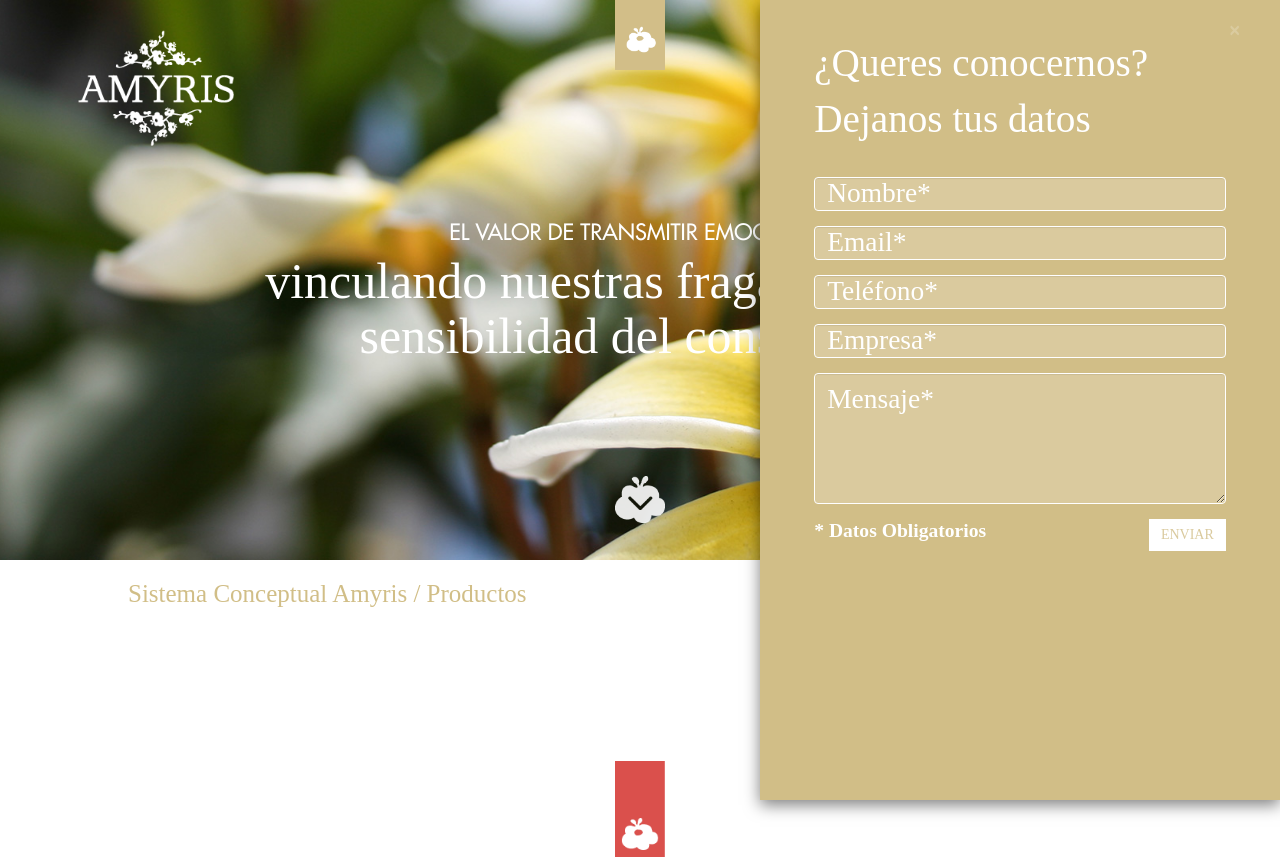
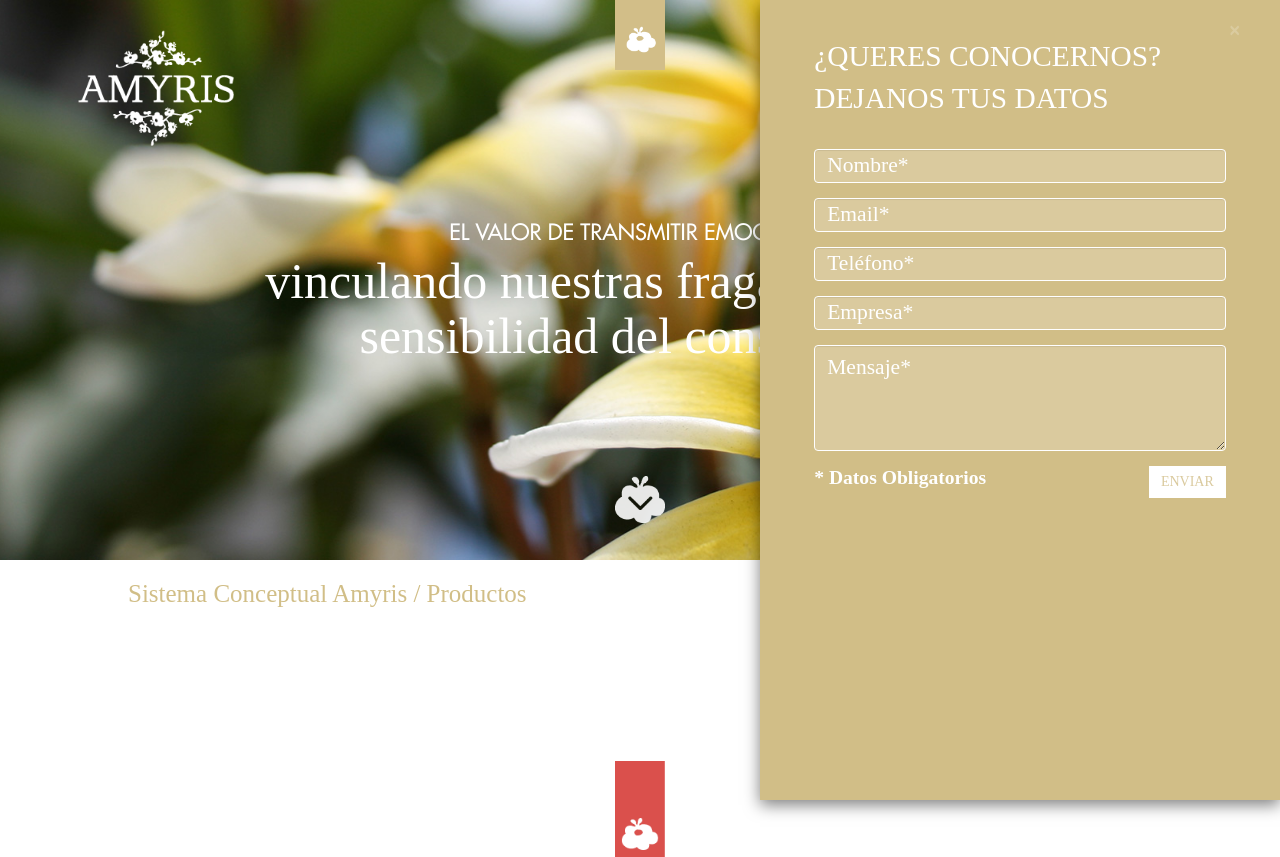
Before and after one commit to shizus/web-amyris, a PHP site: page /fragancias in a window 1280 px wide, after a click that opens the changed part. Shown: the top 857 px of the page. Run offline with PHP 8.4, Linux system fonts and the light colour scheme; some libraries are stand-ins or nearby versions; some web fonts are replaced.

Commit message:
cambios en el footer y en los modals del menú

```diff
--- a/sitio/contacto.php
+++ b/sitio/contacto.php
@@ -163,7 +163,7 @@ insertar_breadcrumbs($textoc3);
 </div>
 
 <?php  require 'footer.php';
-footer("su2_cont", "prefooter_cont", $textoc14, $textoc15);
+footer("su2_cont", "prefooter_cont", $textoc14, $textoc15, "./expertise#control-calidad");
 
 ?>
 
--- a/sitio/css/styles.css
+++ b/sitio/css/styles.css
@@ -72,6 +72,10 @@ a:focus, a:hover {
 a:hover, .navbar-normal ul.navbar-nav > li > a:hover {
     text-decoration: none;
     color: #000000;
+}
+
+.foto-footer-container a:hover {
+    color: inherit;
 }
 
 nav li.left-division:after {
@@ -232,7 +236,7 @@ nav.floating .navbar-nav>li>a {
 .modal textarea {
     background-color: #DACA9E;
     border: #ffffff solid 1px;
-    font-size: 1.4em;
+    font-size: 1.1em;
 }
 
 .modal input.form-control::-webkit-input-placeholder,
@@ -266,7 +270,8 @@ nav.floating .navbar-nav>li>a {
 
 h4.modal-title {
     font-family: "Museo 500 Regular";
-    font-size: 2em;
+    font-size: 1.5em;
+    text-transform: uppercase;
 }
 /* Always set the map height explicitly to define the size of the div
        * element that contains the map. */
--- a/sitio/expertise.php
+++ b/sitio/expertise.php
@@ -159,7 +159,7 @@ insertar_servicio($textoe4, $textoe5);
 
 
 <?php  require 'footer.php';
-footer("fotofinal", "contenedorfloresamarillas", $fragancias, $textoe29);
+footer("fotofinal", "contenedorfloresamarillas", $fragancias, $textoe29, "./fragancias");
 
 ?>
 
--- a/sitio/footer.php
+++ b/sitio/footer.php
@@ -1,14 +1,16 @@
 <?php
 require_once 'requirelanguage.php';
 
-function footer($containerId, $fotoContainerId, $titulo, $texto) {
+function footer($containerId, $fotoContainerId, $titulo, $texto, $link="#") {
 
     global $amyris, $fragancias, $expertise, $sustentabilidad, $innovaciones, $contacto2;
 
     echo "
     <div class='container' id='$containerId'>
+
         <div class='row'>
             <div class='col-md-12 col-sm-6 col-xs-12 text-center wow animated zoomIn foto-footer-container' id='$fotoContainerId' data-wow-delay='0.2s'>
+                    <a href='$link'>
                     <div class='row'>
                         <div id='footer-text-container' class='col-md-6 intro-pic wow slideInLeft'>
                             <h1 class='animation animated-item-1'>$titulo</h1>
@@ -18,12 +20,14 @@ function footer($containerId, $fotoContainerId, $titulo, $texto) {
                             </p>
                         </div>
                     </div>
+                    </a>
             </div>
         </div>
     </div>
 
     <footer id='footer'>
     <div class='container'>
+
           <div class='row'>
             <div class='col-md-7 col-md-offset-1 col-sm-12 col-sm-offset-0'>
                 <div class='row fondo-blanco'>
@@ -49,7 +53,7 @@ function footer($containerId, $fotoContainerId, $titulo, $texto) {
                                 <i class='fa fa-envelope'></i>
                             </div>
                             <div class='col-md-11'>
-                                ventas@amyris.com.ar
+                                <a href='mailto:ventas@amyris.com.ar' class='letra-negra'>ventas@amyris.com.ar</a>
                             </div>
                         </div>
                         <div class='row dato-footer'>
--- a/sitio/fragancias.php
+++ b/sitio/fragancias.php
@@ -154,7 +154,10 @@
 
 
   <?php  require 'footer.php';
-  footer("hombregorra", "expertise", "EXPERTISE", "CONTAMOS CON TECNOLOGÍA DE ÚLTIMA GENERACIÓN Y TRABAJAMOS CON TÉCNICAS VERIFICADAS Y RIGUROSAS NORMAS INTERNAS QUE NOS PERMITEN GENERAR PROCEDIMIENTOS EFICACES. ");
+  footer("hombregorra", "expertise",
+    "EXPERTISE",
+    "CONTAMOS CON TECNOLOGÍA DE ÚLTIMA GENERACIÓN Y TRABAJAMOS CON TÉCNICAS VERIFICADAS Y RIGUROSAS NORMAS INTERNAS
+     QUE NOS PERMITEN GENERAR PROCEDIMIENTOS EFICACES. ", "./expertise");
 
   ?>
 
--- a/sitio/index.php
+++ b/sitio/index.php
@@ -191,7 +191,8 @@ End Fixed Navigation
 
   <?php require 'footer.php';
 
-    footer("conteinersustenta", "ultimafoto", $sustentabilidad, $sustentabilidad2);
+    footer("conteinersustenta", "ultimafoto", $sustentabilidad, $sustentabilidad2,
+      "./sustentabilidad");
   ?>
     <!-- Essential jQuery Plugins
     ================================================== -->
--- a/sitio/innovaciones.php
+++ b/sitio/innovaciones.php
@@ -150,7 +150,7 @@ insertar_servicio($textoin4, $textoin5);
     </div>
 </div>
   <?php  require 'footer.php';
-  footer("su2", "inn7", $contacto2, $textoin21);
+  footer("su2", "inn7", $contacto2, $textoin21, "./contacto");
 
   ?>
 </body>
--- a/sitio/quienes-somos.php
+++ b/sitio/quienes-somos.php
@@ -109,7 +109,7 @@ require 'header.php';
 
 </section>
 <?php  require 'footer.php';
-footer("susten", "sustenido", $texto33, $texto34);
+footer("susten", "sustenido", $texto33, $texto34, "./innovaciones");
 
 ?>
 
--- a/sitio/sustentabilidad.php
+++ b/sitio/sustentabilidad.php
@@ -137,7 +137,7 @@ insertar_servicio($textos4, $textos5);
 
 
   <?php  require 'footer.php';
-  footer("imagensfinalsusten", "sustenfinal", $textos27, $textos28);
+  footer("imagensfinalsusten", "sustenfinal", $textos27, $textos28, "./quienes-somos");
 
   ?>
 
```
